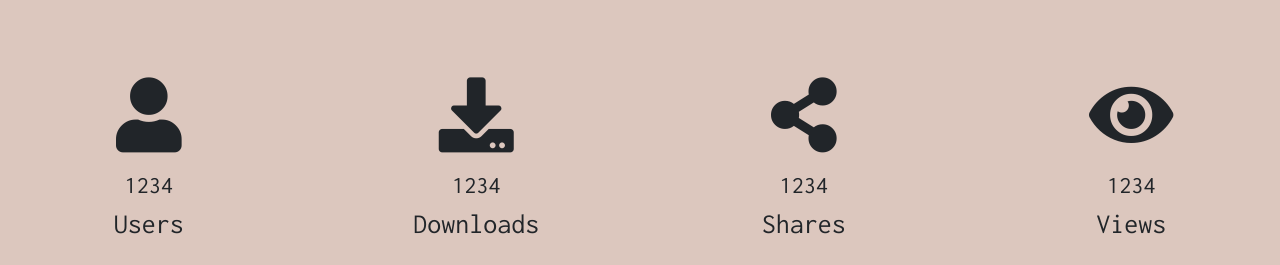
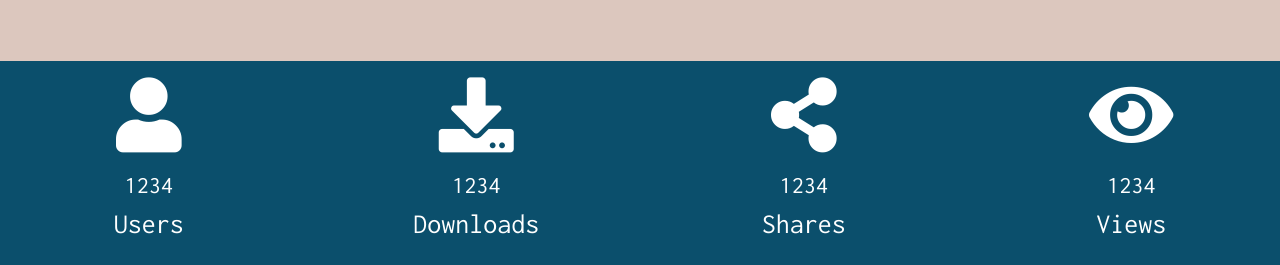
Before and after one commit to DanielFranczak/Portfolio, a plain HTML site: page index.html in a window 1280 px wide. Shown: the part 7897-8162 px from the top of the page. Drawn offline with nearby package versions, Linux system fonts and the light colour scheme.

Commit message:
Add CSS to section Number

```diff
--- a/css/main.css
+++ b/css/main.css
@@ -550,3 +550,15 @@ clip-path: polygon(0 0, 100% 10%, 100% 100%, 0 90%);
     text-decoration: none;
     color: #909090;
 }
+
+/* Numbers */
+
+.number{
+    background: #0B4F6C;
+    color: #ffffff;
+    transition: all 1s ease;
+}
+.number:hover{
+    background: #ffffff;
+    color:#0B4F6C;
+}
```
